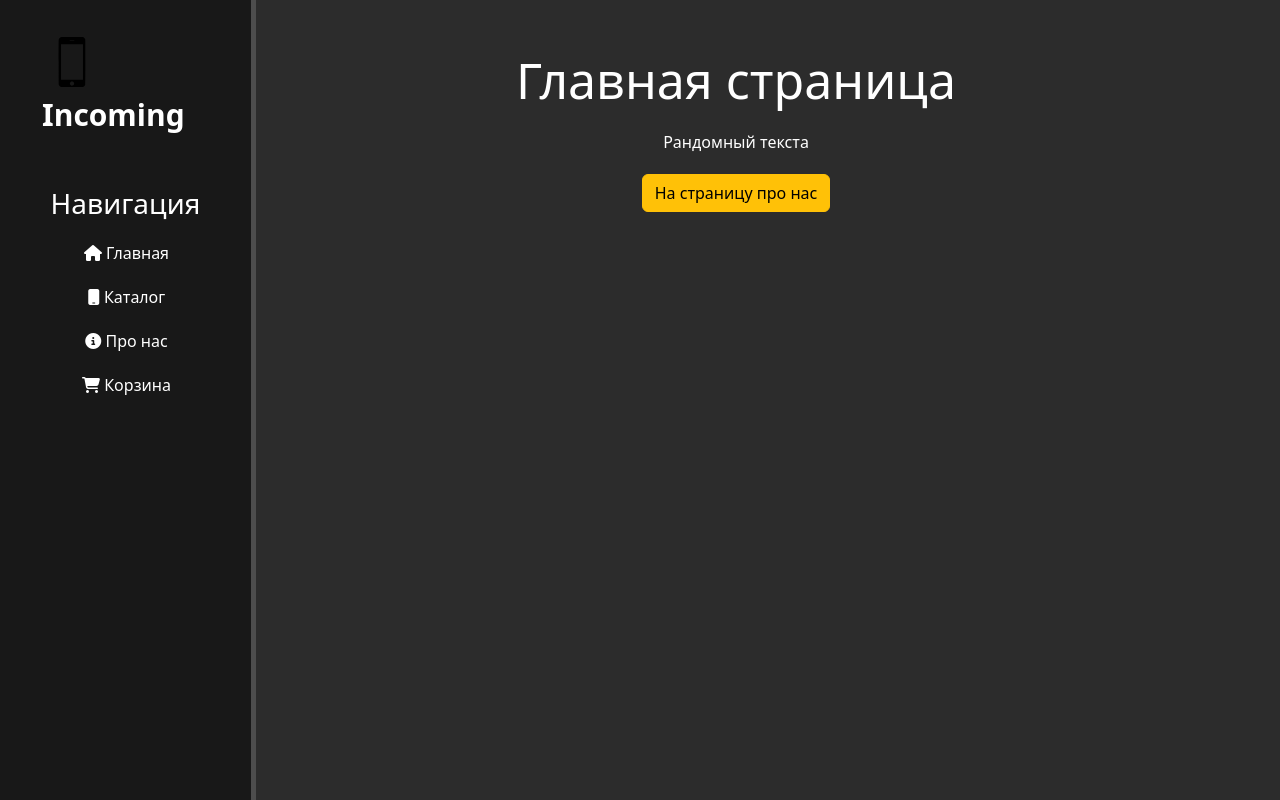
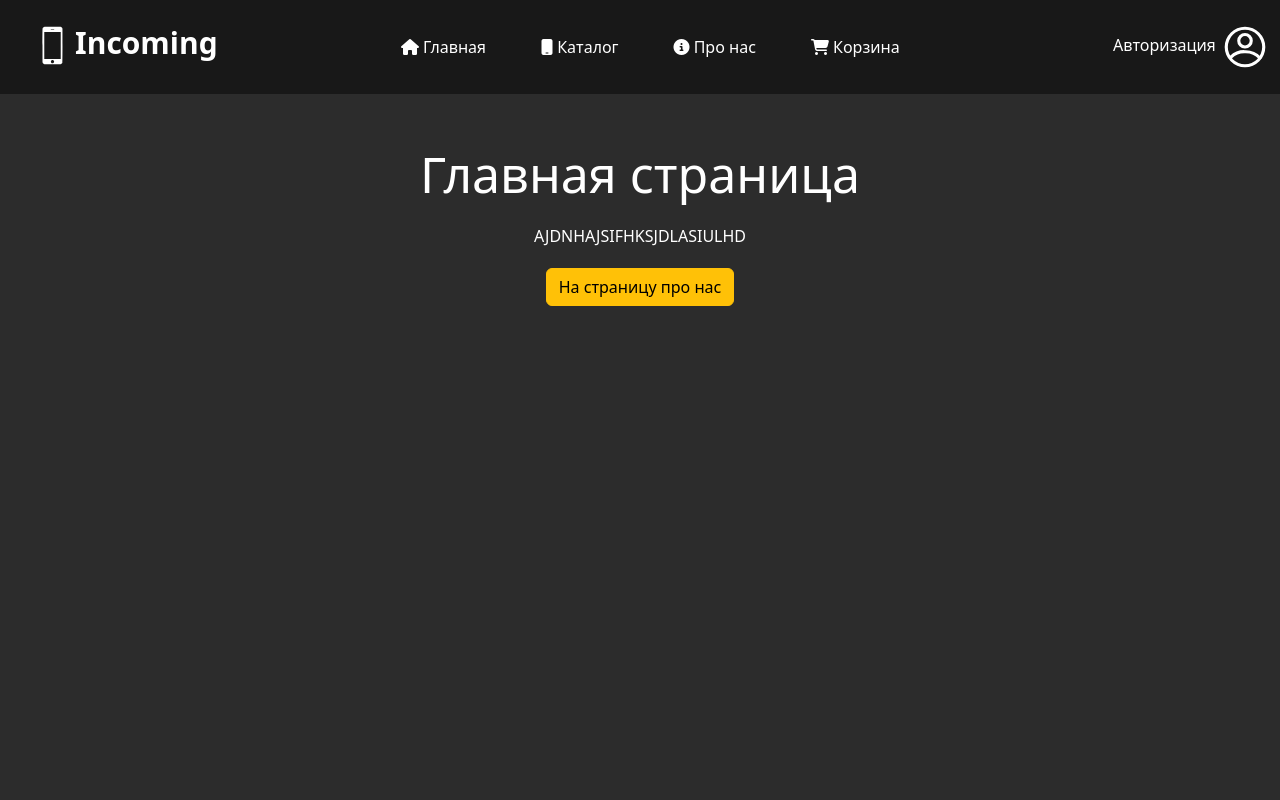
Before and after one commit to mfkrg/django-webapp, a Django app: page / in a window 1280 px wide. Run offline with Django 4.2, Linux system fonts and the light colour scheme; some libraries are stand-ins or nearby versions.

Commit message:
0.2 Навигационное меню перенесено вверх. Добавлены инвертированные по цвету SVG картинки

```diff
--- a/webapp/main/static/main/css/index.css
+++ b/webapp/main/static/main/css/index.css
@@ -2,62 +2,134 @@ body {
     background: #2c2c2c;
 }
 
-aside  {
-    float: left;
-    background: #181818;
-    width: 20%;
-    padding: 2.5%;
-    height: 100vh;
-    color: #fff;
-    border-right: 5px solid #4d4d4d;
+.topnav {
+    background-color: #181818;
+    overflow: hidden;
+    display: flex;
+    justify-content: space-between;
+    align-items: center;
+    padding: 10px;
+}
+      /* Style for the logo and incoming text */
+      .logo {
+        display: flex;
+        align-items: center;
+        color: white;
+        font-size: 24px;
+        font-weight: bold;
+        margin-left: 20px;
+      }
+
+      /* Style for the navigation buttons */
+      .nav-buttons {
+        display: flex;
+        justify-content: center;
+        gap: 25px;
+      }
+
+      .nav-button {
+        display: block;
+        color: white;
+        text-align: center;
+        padding: 14px 16px;
+        text-decoration: none;
+        font-size: 17px;
+        font-weight: bold;
+      }
+
+      .nav-button:hover {
+        background-color: #111;
+      }
+
+      /* Style for the authorization button */
+.auth-button {
+display: flex;
+align-items: center;
 }
 
-aside img {
-    width: 60px;
-    margin: auto;
+.logophone {
+    filter: invert(1) grayscale(100%) brightness(100%) sepia(0%) hue-rotate(0deg) saturate(0%);
 }
 
-aside p {
+.svgauth {
+    filter: invert(1) grayscale(100%) brightness(100%) sepia(0%) hue-rotate(0deg) saturate(0%);
+}
+
+.auth-button span {
+  color: white; /* change this line to make the text white */
+  font-size: 16px;
+  font-weight: bold;
+}
+
+.auth-button img {
+    height: 10px;
+    width: 10px;
+}
+
+      .auth-image {
+        width: 30px;
+        height: 30px;
+        margin-left: 10px;
+      }
+
+      .auth-button:hover .auth-menu {
+        display: block;
+      }
+
+      /* Style for the authorization menu */
+.auth-menu {
+    display: none;
+    position: absolute;
+    top: 50px;
+    right: 0;
+    background-color: #f9f9f9;
+    z-index: 1;
+    padding: 10px;
+    border: 1px solid #ccc;
+}
+
+.auth-menu a {
+    color: black;
+    padding: 8px 16px;
+    text-decoration: none;
+    display: block;
+}
+
+.auth-menu a:hover {
+    background-color: #f1f1f1;
+}
+
+
+
+
+
+.topnav p {
     font-size: 30px;
-    margin-left: 10px;
+    margin-top: 10px;
     font-weight: bold;
 }
 
-aside h3 {
-    margin-top: 50px;
-    font-size: 28px;
-    text-align: center;
-}
 
-aside ul {
-    list-style: none;
-}
 
-aside ul li {
+.nav-buttons li {
     color: #fff;
     display: block;
-    margin-top: 20px;
     text-align: center;
     padding-right: 30px;
     transition: transform .6s ease;
 }
 
-aside a{
+.nav-buttons a{
     text-decoration:none;
 }
 
-aside ul li:hover, aside ul a:hover {
-    color: #eb5959;
-    text-decoration: none;
-    transform: scale(1.1);
-}
 
-main .features {
-    float: left;
+
+.features {
+    margin-right:0px;
     color: #fff;
     margin-top: 50px;
     text-align: center;
-    width: 75%;
 }
 
 main .features h1 {font-size: 50px;}
--- a/webapp/main/templates/main/index.html
+++ b/webapp/main/templates/main/index.html
@@ -5,7 +5,7 @@
 {% block content %}
     <div class="features">
         <h1>Главная страница</h1>
-        <p>Рандомный текста</p>
+        <p>AJDNHAJSIFHKSJDLASIULHD</p>
         <button class="btn btn-warning">На страницу про нас</button>
     </div>
 {% endblock %}
--- a/webapp/main/templates/main/layout.html
+++ b/webapp/main/templates/main/layout.html
@@ -12,16 +12,36 @@
     <link rel="stylesheet" href="https://use.fontawesome.com/releases/v6.3.0/css/all.css">
 </head>
 <body>
-    <aside>
-        <p><img src="{% static 'main/img/1976104.svg' %}" alt="logo" align="middle">Incoming</p>
-        <h3>Навигация</h3>
-        <ul>
+    <div class="topnav">
+        <div class="logo">
+            <p><img class="logophone" src="{% static 'main/img/1976104.svg' %}" alt="logo" align="middle" width="45" height="45">Incoming</p>
+
+        </div>
+        <div class="nav-buttons">
             <a href="{% url 'home' %}"><li><i class="fa-solid fa-house"></i> Главная</li></a>
             <a href="{% url 'goods_catalog' %}"><li><i class="fa-solid fa-mobile"></i> Каталог</li></a>
             <a href="{% url 'about' %}"><li><i class="fa-solid fa-circle-info"></i> Про нас</li></a>
             <a href="{% url 'cart' %}"><li><i class="fa-solid fa-cart-shopping"></i> Корзина</li></a>
-        </ul>
-    </aside>
+        </div>
+        <div class="auth_button">
+            <span style="color:white;">Авторизация</span>
+            <img class="svgauth" src="{% static 'main/img/auth.svg' %}" width="50" height="50" >
+        </div>
+        <div class="auth-menu">
+          <a href="#">Sign In</a>
+          <a href="#">Register</a>
+        </div>
+    </div>
+<!--    <aside>-->
+<!--        <p><img src="{% static 'main/img/1976104.svg' %}" alt="logo" align="middle">Incoming</p>-->
+<!--        <h3>Навигация</h3>-->
+<!--        <ul>-->
+<!--            <a href="{% url 'home' %}"><li><i class="fa-solid fa-house"></i> Главная</li></a>-->
+<!--            <a href="{% url 'goods_catalog' %}"><li><i class="fa-solid fa-mobile"></i> Каталог</li></a>-->
+<!--            <a href="{% url 'about' %}"><li><i class="fa-solid fa-circle-info"></i> Про нас</li></a>-->
+<!--            <a href="{% url 'cart' %}"><li><i class="fa-solid fa-cart-shopping"></i> Корзина</li></a>-->
+<!--        </ul>-->
+<!--    </aside>-->
     <main>
         {% block content %}
         {% endblock %}
```
Also changed, not shown: webapp/db.sqlite3, webapp/main/static/main/img/auth.svg (added).
